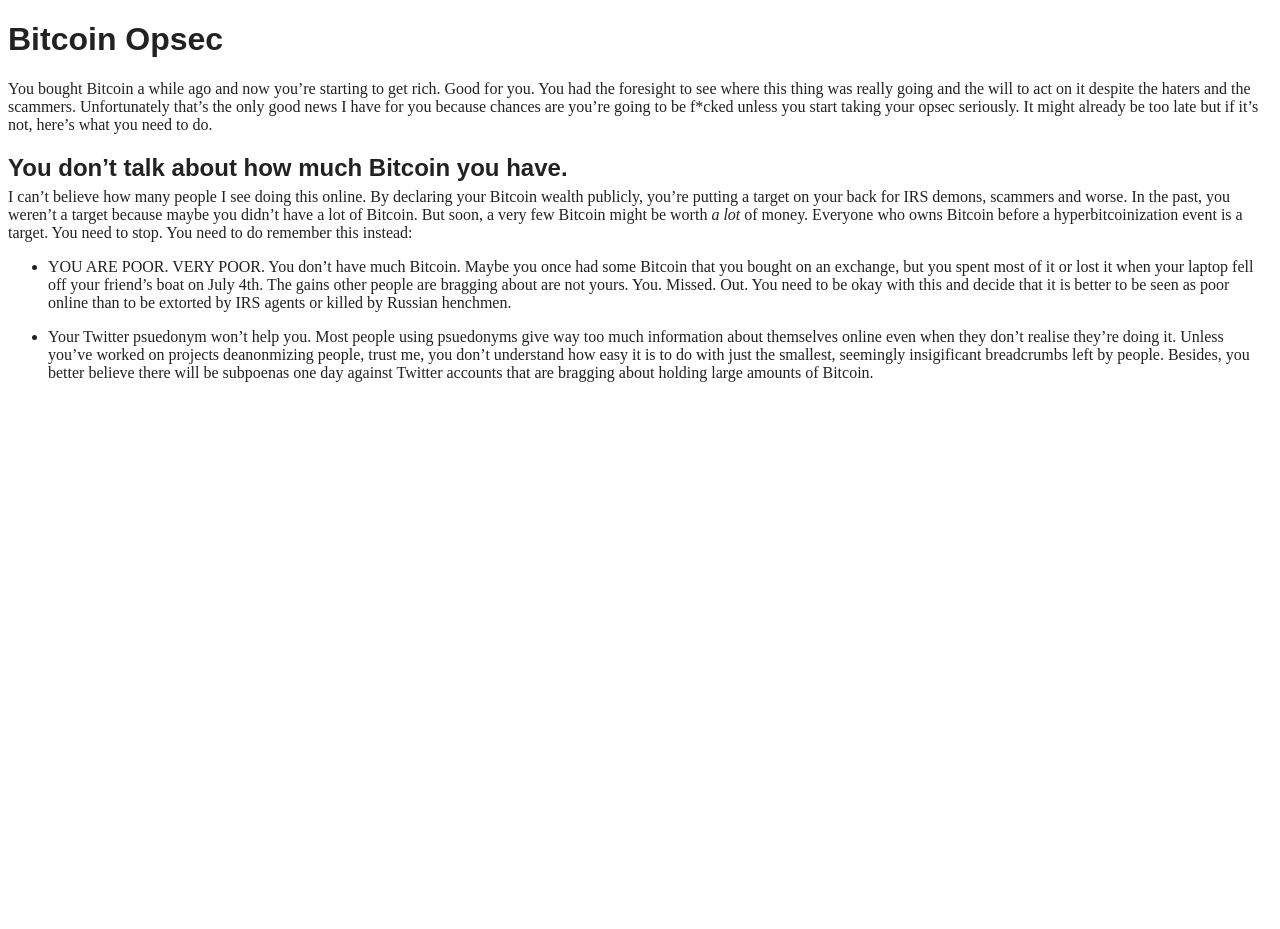
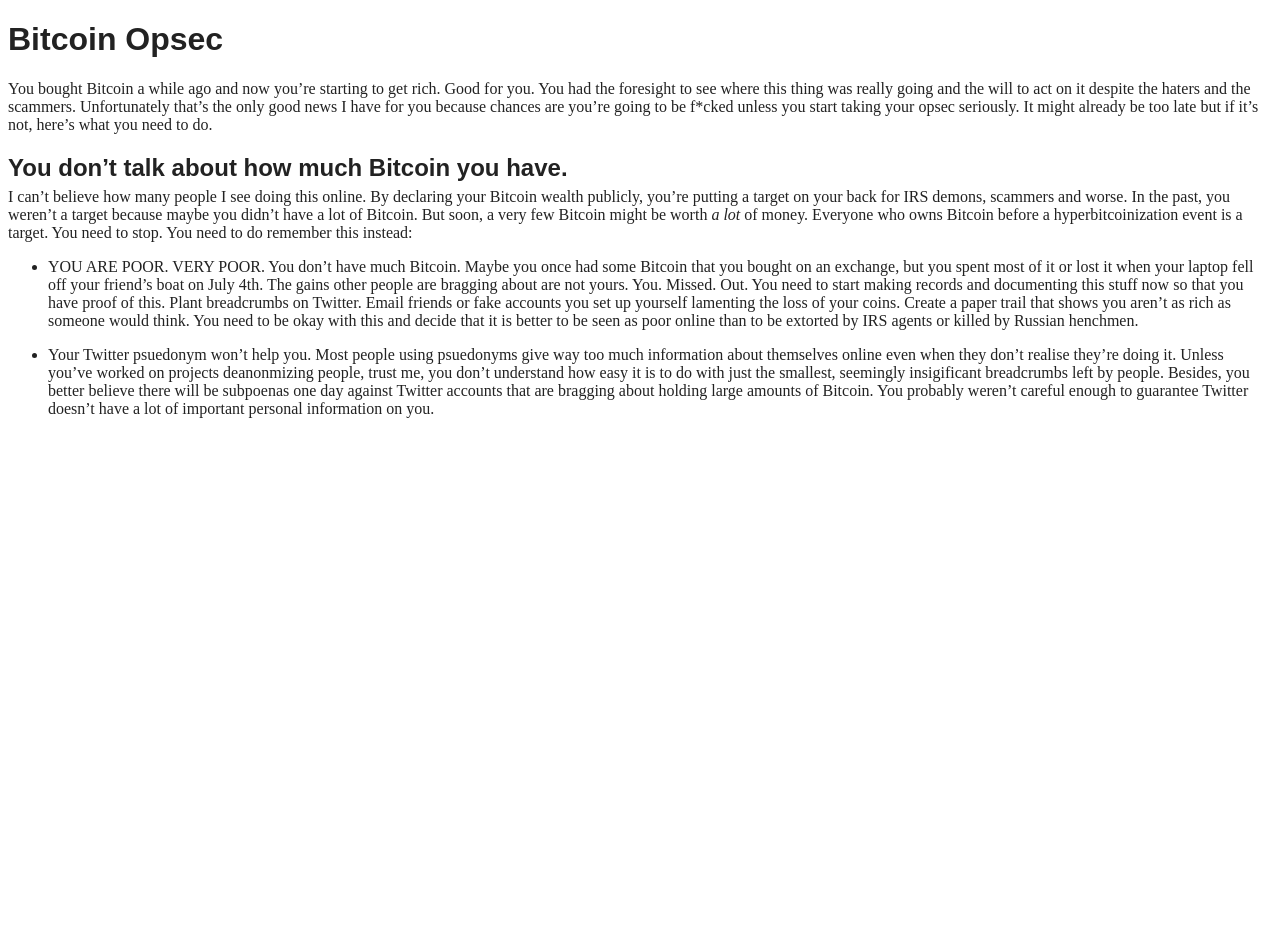
Before and after one commit to makgill/deryk, a Jekyll site: the page built from _posts/2020-12-19-opsec.md, in a window 1280 px wide. Built offline with Jekyll 4.4.1, drawn with Linux system fonts in a browser that asks for light colours.

Commit message:
Update 2020-12-19-opsec.md

```diff
--- a/_posts/2020-12-19-opsec.md
+++ b/_posts/2020-12-19-opsec.md
@@ -14,6 +14,6 @@
 I can't believe how many people I see doing this
 online. By declaring your Bitcoin wealth publicly, you're putting a target on your back for IRS demons, scammers and worse. In the past, you weren't a target because maybe you didn't have a lot of Bitcoin. But soon, a very few Bitcoin might be worth *a lot* of money. Everyone who owns Bitcoin before a hyperbitcoinization event is a target. You need to stop. You need to do remember this instead:
 
-- YOU ARE POOR. VERY POOR. You don't have much Bitcoin. Maybe you once had some Bitcoin that you bought on an exchange, but you spent most of it or lost it when your laptop fell off your friend's boat on July 4th. The gains other people are bragging about are not yours. You. Missed. Out. You need to be okay with this and decide that it is better to be seen as poor online than to be extorted by IRS agents or killed by Russian henchmen.
+- YOU ARE POOR. VERY POOR. You don't have much Bitcoin. Maybe you once had some Bitcoin that you bought on an exchange, but you spent most of it or lost it when your laptop fell off your friend's boat on July 4th. The gains other people are bragging about are not yours. You. Missed. Out. You need to start making records and documenting this stuff now so that you have proof of this. Plant breadcrumbs on Twitter. Email friends or fake accounts you set up yourself lamenting the loss of your coins. Create a paper trail that shows you aren't as rich as someone would think. You need to be okay with this and decide that it is better to be seen as poor online than to be extorted by IRS agents or killed by Russian henchmen.
 
-- Your Twitter psuedonym won't help you. Most people using psuedonyms give way too much information about themselves online even when they don't realise they're doing it. Unless you've worked on projects deanonmizing people, trust me, you don't understand how easy it is to do with just the smallest, seemingly insigificant breadcrumbs left by people. Besides, you better believe there will be subpoenas one day against Twitter accounts that are bragging about holding large amounts of Bitcoin.
+- Your Twitter psuedonym won't help you. Most people using psuedonyms give way too much information about themselves online even when they don't realise they're doing it. Unless you've worked on projects deanonmizing people, trust me, you don't understand how easy it is to do with just the smallest, seemingly insigificant breadcrumbs left by people. Besides, you better believe there will be subpoenas one day against Twitter accounts that are bragging about holding large amounts of Bitcoin. You probably weren't careful enough to guarantee Twitter doesn't have a lot of important personal information on you.
```
